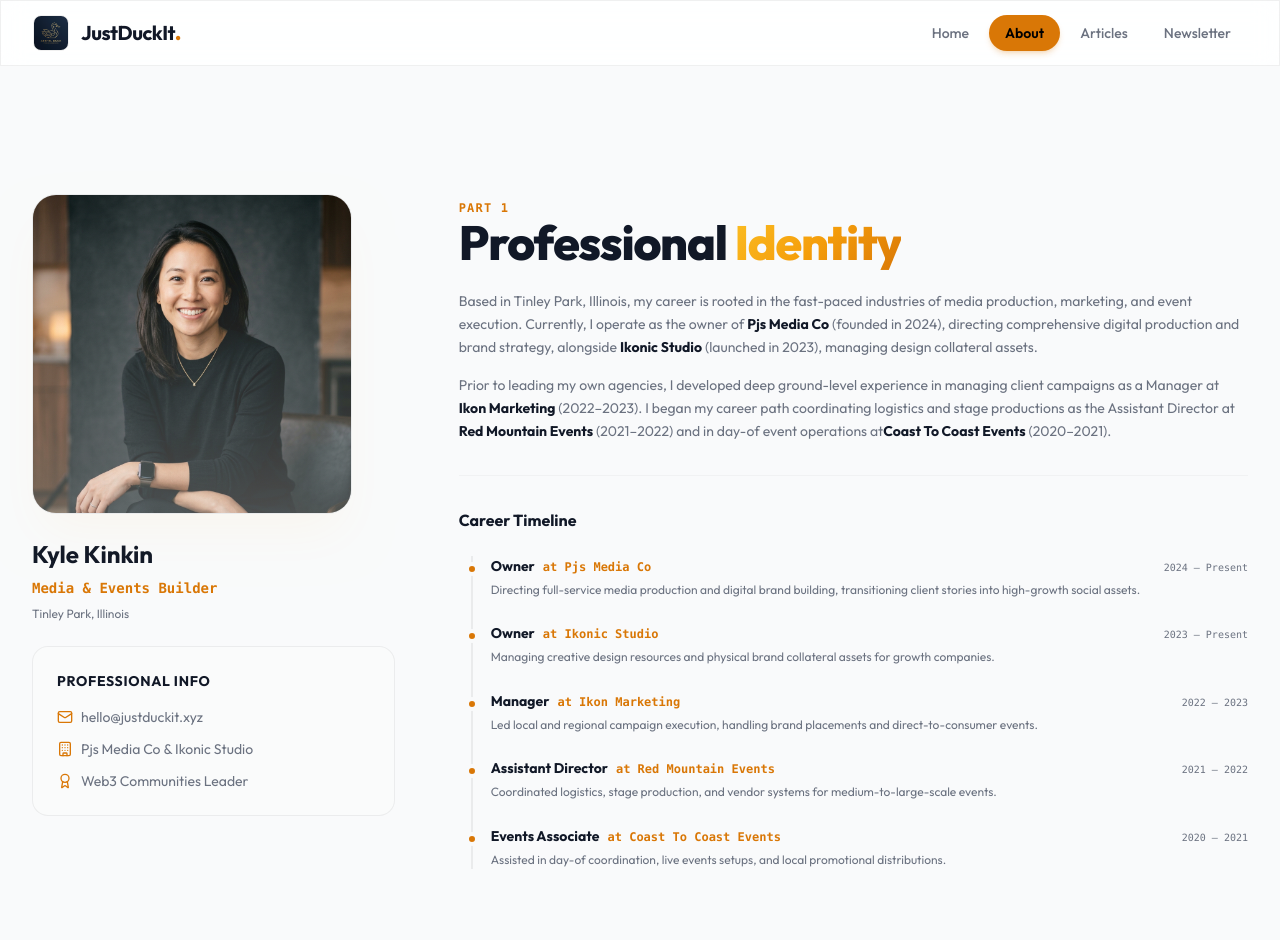
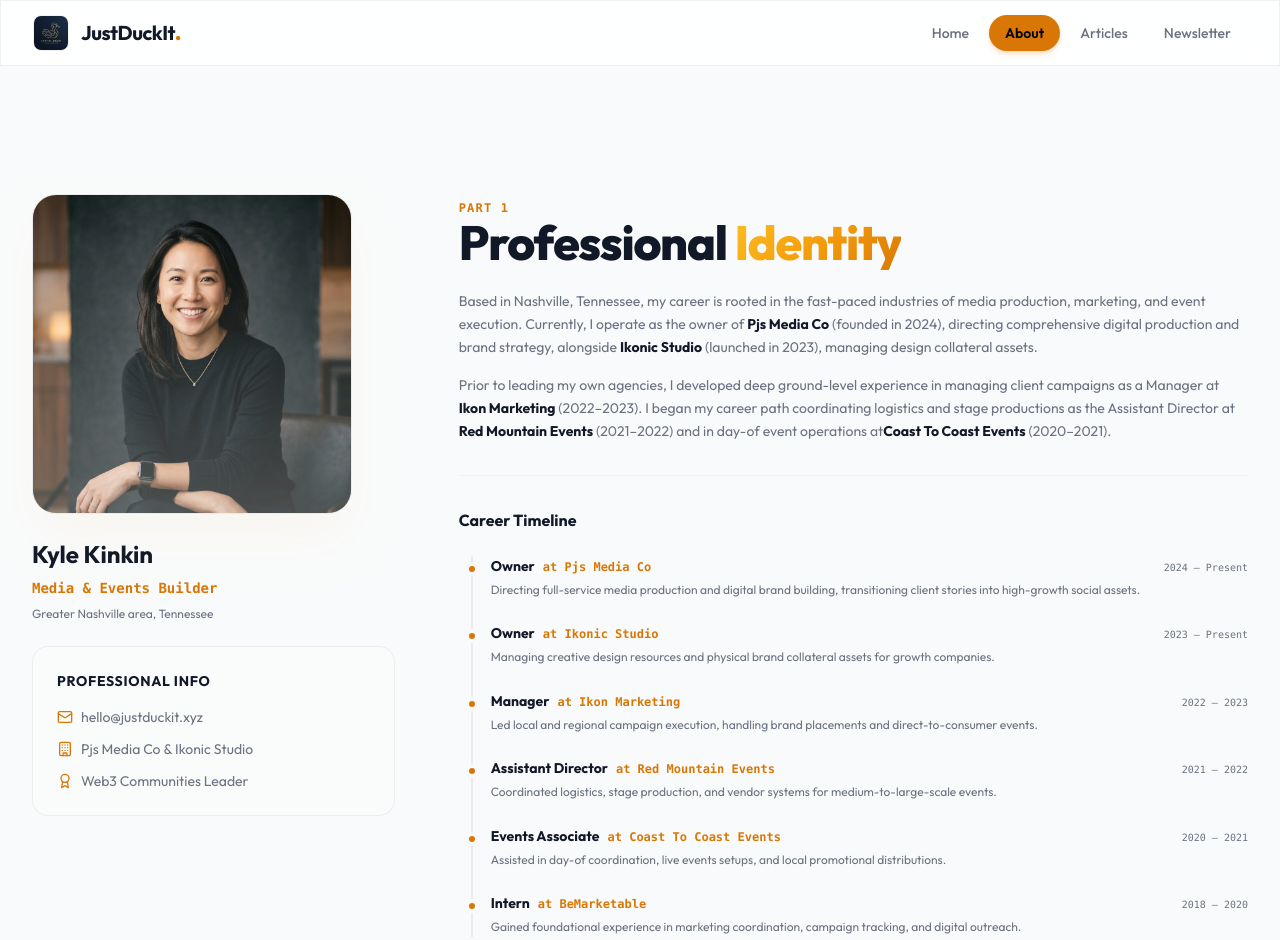
Before and after one commit to Duckxmeta/justduckit, a Next.js app: page /about in a window 1280 px wide. Shown: the top 940 px of the page. Built offline with nearby package versions, Linux system fonts and the light colour scheme.

Commit message:
feat: relocate professional identity to Nashville and add BeMarketable internship entry

```diff
--- a/content/articles/event-management-to-decent-ducks.mdx
+++ b/content/articles/event-management-to-decent-ducks.mdx
@@ -9,7 +9,7 @@
 
 Pivots are rarely linear. They usually start with a random hobby or an unexpected inspiration that shifts your trajectory. For me, that catalyst was ducks.
 
-This is the story of how managing physical events led to raising waterfowl, launching the **Decent Ducks Sanctuary**, and building a digital brand agency in Tinley Park.
+This is the story of how managing physical events led to raising waterfowl, launching the **Decent Ducks Sanctuary**, and building a digital brand agency in Nashville, Tennessee.
 
 ## The Local Events Path
 
--- a/src/app/about/page.tsx
+++ b/src/app/about/page.tsx
@@ -39,6 +39,12 @@
       period: "2020 – 2021",
       description: "Assisted in day-of coordination, live events setups, and local promotional distributions.",
     },
+    {
+      role: "Intern",
+      company: "BeMarketable",
+      period: "2018 – 2020",
+      description: "Gained foundational experience in marketing coordination, campaign tracking, and digital outreach.",
+    },
   ];
 
   return (
@@ -64,7 +70,7 @@
             <div className="text-center lg:text-left space-y-2">
               <h2 className="text-2xl font-bold text-foreground">Kyle Kinkin</h2>
               <p className="text-sm font-mono text-primary font-semibold">Media & Events Builder</p>
-              <p className="text-xs text-muted-foreground">Tinley Park, Illinois</p>
+              <p className="text-xs text-muted-foreground">Greater Nashville area, Tennessee</p>
             </div>
 
             <div className="w-full max-w-sm rounded-2xl border border-border bg-card/20 p-6 space-y-4">
@@ -99,7 +105,7 @@
               </div>
               <div className="space-y-4 text-sm text-muted-foreground leading-relaxed">
                 <p>
-                  Based in Tinley Park, Illinois, my career is rooted in the fast-paced industries of media production, marketing, and event execution.
+                  Based in Nashville, Tennessee, my career is rooted in the fast-paced industries of media production, marketing, and event execution.
                   Currently, I operate as the owner of <strong className="text-foreground">Pjs Media Co</strong> (founded in 2024), directing comprehensive digital production
                   and brand strategy, alongside <strong className="text-foreground">Ikonic Studio</strong> (launched in 2023), managing design collateral assets.
                 </p>
--- a/src/app/layout.tsx
+++ b/src/app/layout.tsx
@@ -22,8 +22,8 @@
     default: "Kyle Kinkin | Media, Events & Digital Brand Builder",
     template: "%s | Kyle Kinkin",
   },
-  description: "Personal brand of Kyle Kinkin, a media and events professional based in Tinley Park, IL. Owner of Pjs Media Co & Ikonic Studio, and leader within the Doginal Dogs community. Speaking at DDNYC on Betting on Yourself.",
-  keywords: ["Kyle Kinkin", "Pjs Media", "Ikonic Studio", "Decent Ducks", "Doginal Dogs", "DDNYC", "Betting on Yourself", "Tinley Park Illinois", "Events Management", "Digital Art"],
+  description: "Personal brand of Kyle Kinkin, a media and events professional based in Nashville, TN. Owner of Pjs Media Co & Ikonic Studio, and leader within the Doginal Dogs community. Speaking at DDNYC on Betting on Yourself.",
+  keywords: ["Kyle Kinkin", "Pjs Media", "Ikonic Studio", "Decent Ducks", "Doginal Dogs", "DDNYC", "Betting on Yourself", "Nashville Tennessee", "Events Management", "Digital Art"],
   authors: [{ name: "Kyle Kinkin" }],
   creator: "Kyle Kinkin",
   openGraph: {
@@ -32,7 +32,7 @@
     url: "https://justduckit.xyz",
     siteName: "Kyle Kinkin",
     title: "Kyle Kinkin | Media, Events & Digital Brand Builder",
-    description: "Personal brand of Kyle Kinkin, a media and events professional based in Tinley Park, IL. Owner of Pjs Media Co & Ikonic Studio. Speaking at DDNYC on Betting on Yourself.",
+    description: "Personal brand of Kyle Kinkin, a media and events professional based in Nashville, TN. Owner of Pjs Media Co & Ikonic Studio. Speaking at DDNYC on Betting on Yourself.",
     images: [
       {
         url: "/logo.jpg",
@@ -45,7 +45,7 @@
   twitter: {
     card: "summary_large_image",
     title: "Kyle Kinkin | Media, Events & Digital Brand Builder",
-    description: "Personal brand of Kyle Kinkin, a media and events professional based in Tinley Park, IL. Owner of Pjs Media Co & Ikonic Studio. Speaking at DDNYC on Betting on Yourself.",
+    description: "Personal brand of Kyle Kinkin, a media and events professional based in Nashville, TN. Owner of Pjs Media Co & Ikonic Studio. Speaking at DDNYC on Betting on Yourself.",
     images: ["/logo.jpg"],
     creator: "@kylekinkin",
   },
@@ -75,7 +75,7 @@
     "image": "https://justduckit.xyz/images/avatar.jpg",
     "homeLocation": {
       "@type": "Place",
-      "name": "Tinley Park, Illinois"
+      "name": "Greater Nashville area, Tennessee"
     },
     "sameAs": [
       "https://x.com",
--- a/src/app/page.tsx
+++ b/src/app/page.tsx
@@ -36,7 +36,7 @@
           </h1>
 
           <p className="text-lg leading-8 text-muted-foreground max-w-3xl mx-auto">
-            I'm <strong className="text-foreground">Kyle Kinkin</strong>, a media and events professional based in Tinley Park, IL.
+            I'm <strong className="text-foreground">Kyle Kinkin</strong>, a media and events professional based in Nashville, TN.
             I scale communities, run production agencies, and help creators take their brands to the next level.
             From local events to on-chain ecosystems, my journey is about stepping up and betting on yourself.
           </p>
```
